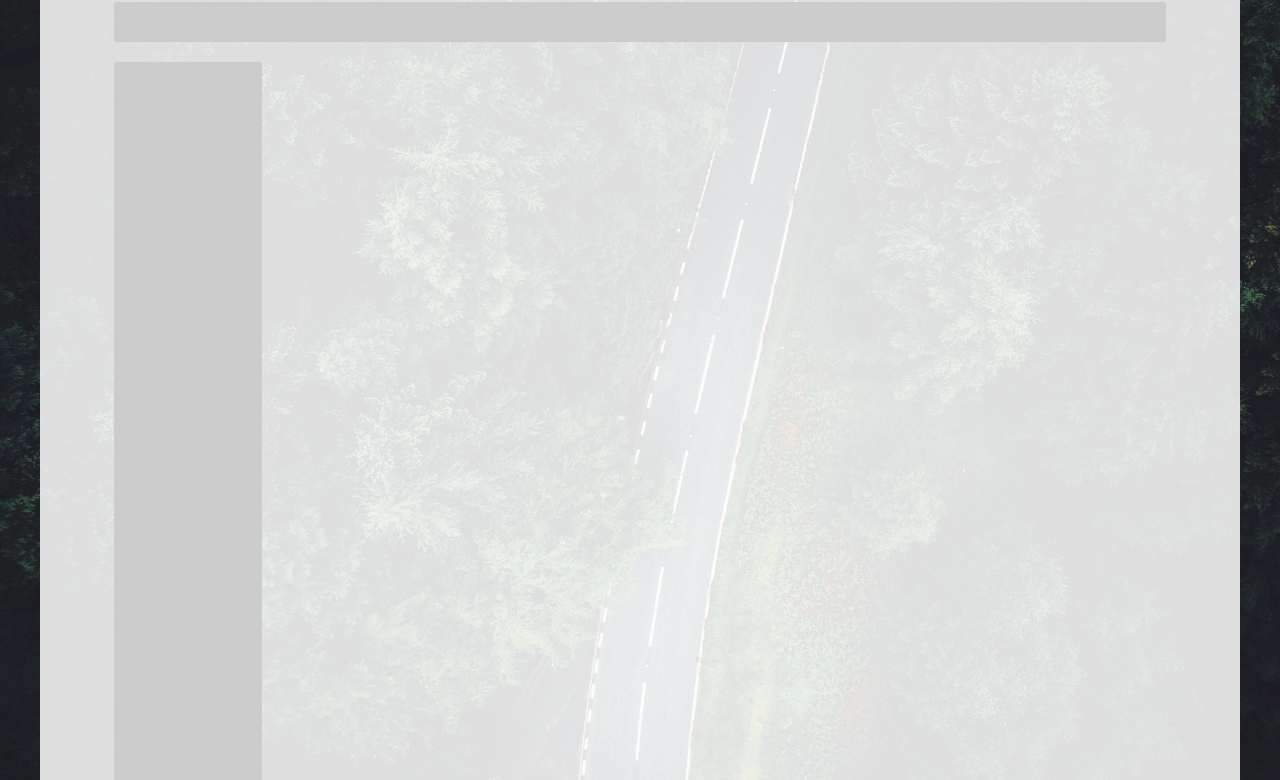
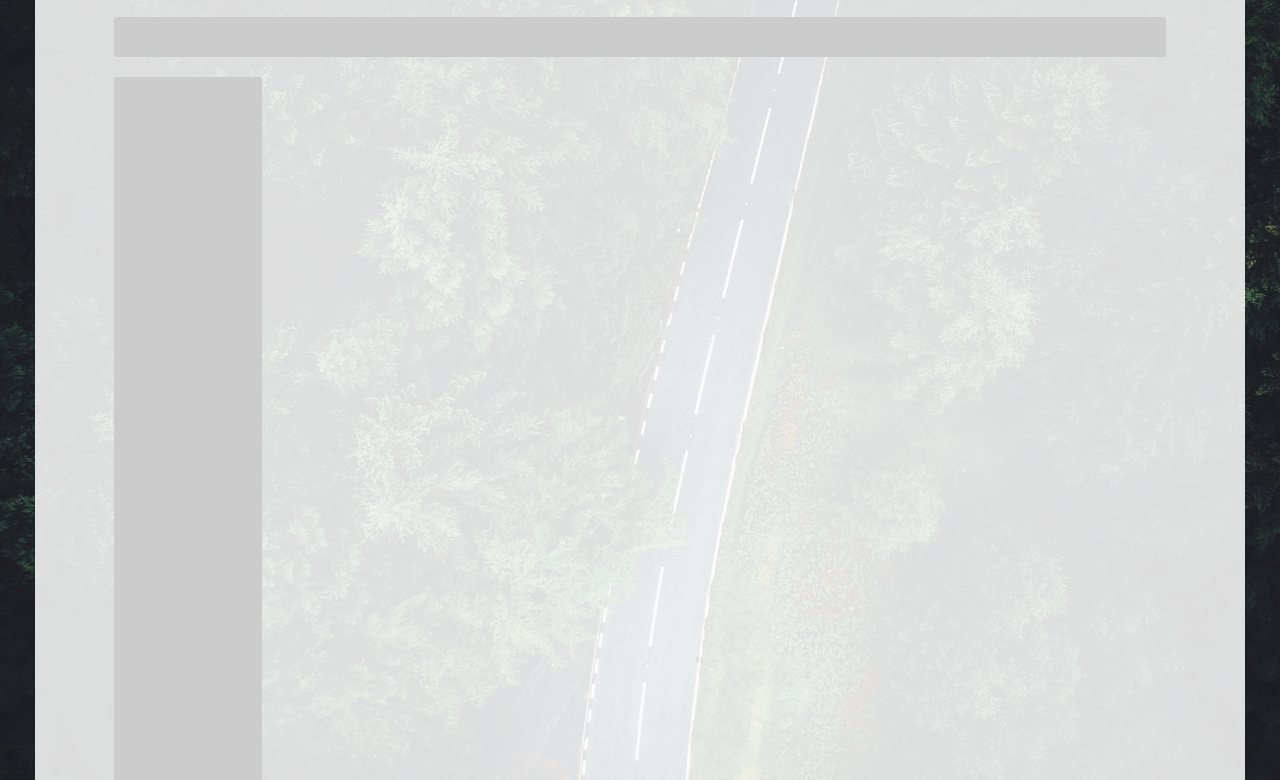
Before and after one commit to wushaoch/web, a plain HTML site: page index.html in a window 1280 px wide. Shown: the part 129-909 px from the top of the page. Drawn offline with Linux system fonts and the light colour scheme.

Commit message:
Minor changes
added background div padding

```diff
--- a/style.css
+++ b/style.css
@@ -13,6 +13,7 @@ body {
 }
 
 .body_bg_img {
+  padding: 10px;
   background: url("background/geometry.jpg");
   background-size: cover;
   background-attachment: fixed;
@@ -41,6 +42,7 @@ body {
 .grid {
   background: rgba(255, 255, 255, 0.85);
   display: grid;
+  padding: 5px;
   grid-gap: 0px;
   grid-template-areas:
   "header  header  header  header  header "
@@ -78,6 +80,7 @@ body {
 
 .content {
   grid-area: content;
+  min-height: 1000px;
   /*background-color: #eeeeee;*/
 }
 
```
